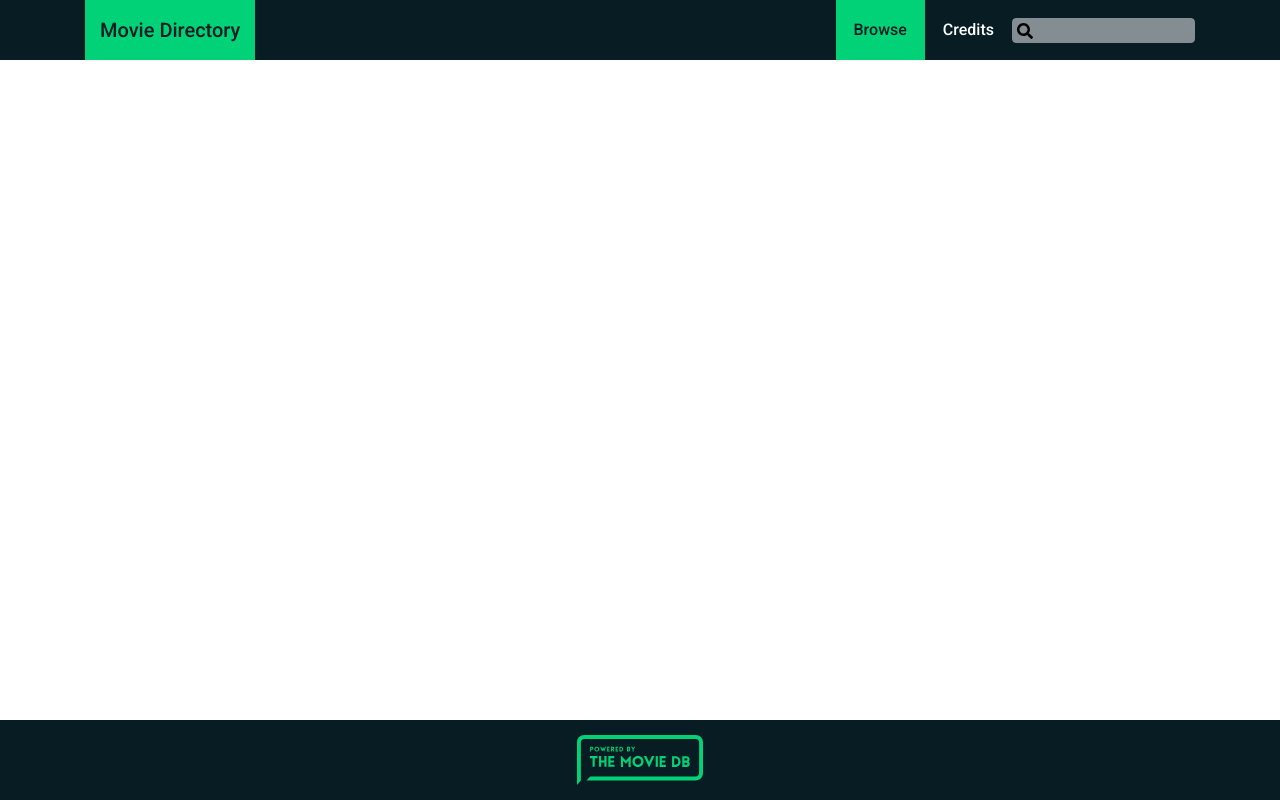
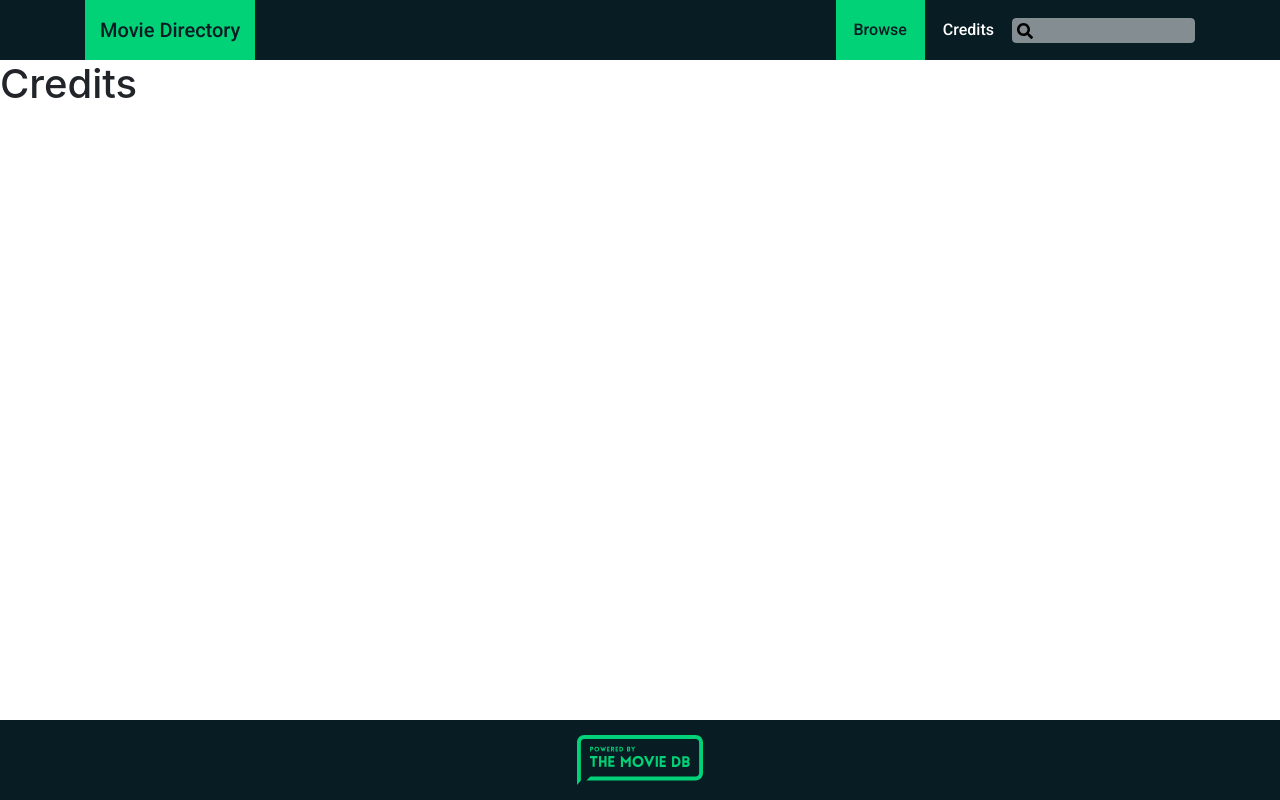
Before and after one commit to macanrox/movie-directory, a React (Create React App) app: page /credits in a window 1280 px wide. Built offline with nearby package versions, Linux system fonts and the light colour scheme.

Commit message:
Adds React Router routes for future Home and Credits.

```diff
--- a/src/components/App/App.js
+++ b/src/components/App/App.js
@@ -1,15 +1,24 @@
 import React, { Component } from 'react';
+import { BrowserRouter, Switch, Route } from 'react-router-dom';
 import MovieNav from '../MovieNav/MovieNav';
+import Home from '../Home/Home';
+import Credits from '../Credits/Credits';
 import MovieFooter from '../MovieFooter/MovieFooter';
 import './App.scss';
 
 class App extends Component {
   render() {
     return (
-      <div className="app-container">
-        <MovieNav />
-        <MovieFooter />
-      </div>
+      <BrowserRouter>
+        <div className="app-container">
+          <MovieNav />
+          <Switch>
+            <Route exact path="/" component={Home} />
+            <Route path="/credits" component={Credits} />
+          </Switch>
+          <MovieFooter />
+        </div>
+      </BrowserRouter>
     );
   }
 }
--- /dev/null
+++ b/src/components/Credits/Credits.js
@@ -0,0 +1,7 @@
+import React from 'react';
+
+const Credits = () => {
+  return <h1>Credits</h1>;
+};
+
+export default Credits;
--- /dev/null
+++ b/src/components/Home/Home.js
@@ -0,0 +1,7 @@
+import React from 'react';
+
+const Home = () => {
+  return <h1>Home</h1>;
+};
+
+export default Home;
--- a/src/components/MovieNav/MovieNav.js
+++ b/src/components/MovieNav/MovieNav.js
@@ -8,6 +8,7 @@ import {
   Navbar,
   NavbarBrand,
 } from 'reactstrap';
+import { Link } from 'react-router-dom';
 import './MovieNav.scss';
 
 const MovieNav = () => {
@@ -19,10 +20,10 @@ const MovieNav = () => {
         </NavbarBrand>
 
         <Nav>
-          <NavLink active href="#" className="navbar__link">
+          <NavLink active tag={Link} to="/" className="navbar__link">
             Browse
           </NavLink>
-          <NavLink href="#" className="navbar__link">
+          <NavLink tag={Link} to="/credits" className="navbar__link">
             Credits
           </NavLink>
 
```
Also changed, not shown: src/components/Credits/Credits.scss (added), src/components/Home/Home.scss (added).
